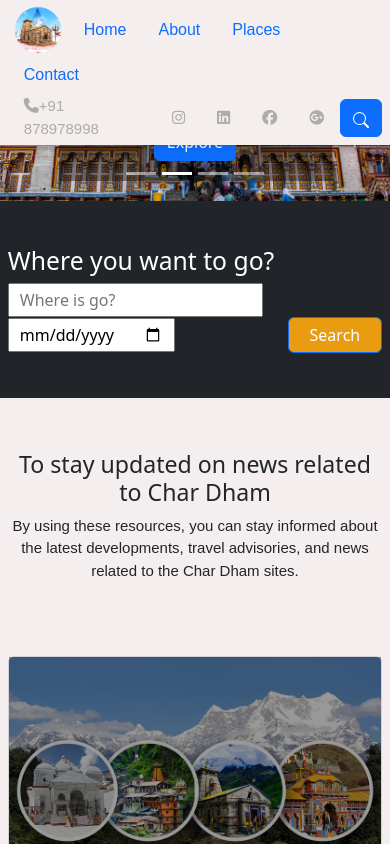
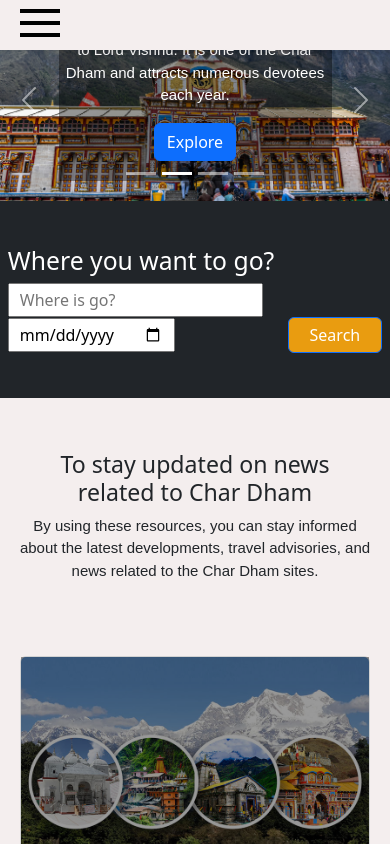
Before and after one commit to Ashokkumar2019/chardham, a React (Vite) app: page / in a window 390 px wide. Shown: the top 844 px of the page. Built offline with nearby package versions, Linux system fonts and the light colour scheme.

Commit message:
update responsive and link

```diff
--- a/src/Lastvisit.jsx
+++ b/src/Lastvisit.jsx
@@ -1,6 +1,7 @@
 import React from 'react'
 import data from './jsondata/Visit.json'
-import { Container, Row, Col, Card, Button } from 'react-bootstrap';
+import { Container, Row, Col, Card } from 'react-bootstrap';
+import { Link } from 'react-router-dom';
 
 export default function Lastvisit() {
   return (
@@ -16,7 +17,7 @@ export default function Lastvisit() {
             <Card.Body>
               <Card.Title>{item.title}</Card.Title>
               <Card.Text>{item.description}</Card.Text>
-              <Button variant="primary" href={item.url}>Learn More</Button>
+              <Link to={item.URL}>Learn More</Link>
             </Card.Body>
           </Card>
         </Col>
--- a/src/Nav.css
+++ b/src/Nav.css
@@ -4,7 +4,7 @@
 .navbars{background-color: #f4eeee;}
 .sublink{position: relative; display: block;}
 .sublinkul{
-    position: absolute;
+    position: fixed;
     list-style-type: none;
     background-color:#f4eeee ;
     z-index: 99;
@@ -14,3 +14,40 @@
 .sublink:hover .sublinkul{
     display: block;
 }
+.mob-nav{
+    flex-wrap: wrap;
+}
+.navicon{
+    display: none;
+    cursor: pointer;
+}
+
+@media only screen and (max-width: 768px) {
+
+    .mob-nav.hide {
+        display: none;
+      }
+      .navicon {
+        display: block;
+      }
+      .mob-nav .nav{
+        display: grid;
+        padding-top: 5px;
+      }
+      .mob-nav .grid-mob{
+        display: grid;
+        padding-top: 5px;
+      }
+      .rowmob{
+        display: grid !important;
+        align-items: start !important;
+        grid-template-columns: 1fr 1fr;
+        overflow: hidden;
+      }
+      /* .sublinkul{
+        position: relative;
+      } */
+
+
+
+}
--- a/src/Navi.jsx
+++ b/src/Navi.jsx
@@ -1,4 +1,4 @@
-import React from 'react';
+import React, { useState } from 'react';
 import { Link } from 'react-router-dom';
 import './Nav.css';
 import Container from 'react-bootstrap/Container';
@@ -9,11 +9,32 @@ import '@fortawesome/fontawesome-free/css/all.min.css';
 import { BsSearch } from 'react-icons/bs';
 
 export default function Navi() {
+
+  const [isNavVisible, setIsNavVisible] = useState(false);
+
+
+
+  const toggleNav = () => {
+    setIsNavVisible(!isNavVisible);
+  };
+
+
   return (
     <div className="navbars">
       <Container>
-            <Row>
-                <Col xs={12} md={6}>
+        <Row className='rowmob'>
+
+          <Col xs={6} md={6}>
+            <div className="navicon" onClick={toggleNav}>
+              <svg xmlns="http://www.w3.org/2000/svg" viewBox="0 0 100 80" width="40" height="40">
+                <rect width="100" height="10"></rect>
+                <rect y="30" width="100" height="10"></rect>
+                <rect y="60" width="100" height="10"></rect>
+              </svg>
+            </div>
+
+
+            <div className={`mob-nav ${isNavVisible ? 'show' : 'hide'}`}>
               <Nav activeKey="/home" onSelect={(selectedKey) => alert(`selected ${selectedKey}`)}>
                 <Nav.Item>
                   <img src="./logo.png" alt="" className="m_logo" />
@@ -27,28 +48,28 @@ export default function Navi() {
                 <Nav.Item>
                   <Link className="nav-link sublink" to="#">Places
                     <ul className='sublinkul'>
-                                <li>
-                                    <Link className="nav-link" to="/Badrinath">Badrinath</Link>
-                                </li>
-                                <li>
-                                    <Link className="nav-link" to="/Kedarnath">Kedarnath</Link>
-                                </li>
-                                <li>
-                                    <Link className="nav-link" to="/Gangotri">Gangotri</Link>
-                                </li>
-                                <li>
-                                    <Link className="nav-link" to="/Yamunotri">Yamunotri</Link>
-                                </li>
-                            </ul></Link>
+                      <li><Link className="nav-link" to="/Badrinath">Badrinath</Link></li>
+                      <li><Link className="nav-link" to="/Kedarnath">Kedarnath</Link></li>
+                      <li><Link className="nav-link" to="/Gangotri">Gangotri</Link></li>
+                      <li><Link className="nav-link" to="/Yamunotri">Yamunotri</Link></li>
+                    </ul>
+                  </Link>
                 </Nav.Item>
                 <Nav.Item>
                   <Link className="nav-link" to="/contact">Contact</Link>
                 </Nav.Item>
               </Nav>
+            </div>
           </Col>
-                <Col xs={12} md={6}>
-                    <div className="d-flex justify-content-between float-end align-items-center">
-                        <a href="tel:+1029384756" className="mx-3" style={{textDecoration:'none'}}>
+
+
+          <Col xs={6} md={6} >
+
+
+
+            <div className={`mob-nav ${isNavVisible ? 'show' : 'hide'}`}>
+              <div className="grid-mob justify-content-between float-end align-items-center">
+                <a href="tel:+1029384756" className="mx-3" style={{ textDecoration: 'none' }}>
                   <i className="fas fa-phone" style={{ fontSize: '1em', color: '#aeabab' }}></i>
                   <span style={{ fontSize: '1em', color: '#aeabab' }}>+91 878978998</span>
                 </a>
@@ -68,6 +89,7 @@ export default function Navi() {
                   <BsSearch />
                 </a>
               </div>
+            </div>
           </Col>
         </Row>
       </Container>
--- a/src/Newscard.jsx
+++ b/src/Newscard.jsx
@@ -1,6 +1,7 @@
-import React from 'react'
-import data from './jsondata/Contantcard.json'
-import { Container, Row, Col, Card, Button } from 'react-bootstrap';
+import React from 'react';
+import data from './jsondata/Contantcard.json';
+import { Container, Row, Col, Card } from 'react-bootstrap';
+import { Link } from 'react-router-dom'; // Make sure to import Link from react-router-dom
 
 export default function Newscard() {
   return (
@@ -14,12 +15,13 @@ export default function Newscard() {
               <Card.Body>
                 <Card.Title>{item.title}</Card.Title>
                 <Card.Text>{item.description}</Card.Text>
-              <Button variant="primary" href={item.url}>Learn More</Button>
+                <Link to={item.URL}>Learn More</Link>
+
               </Card.Body>
             </Card>
           </Col>
         ))}
       </Row>
     </Container>
-  )
+  );
 }
--- a/src/index.css
+++ b/src/index.css
@@ -1,4 +1,5 @@
 *{padding: 0; margin: 0;}
+.row{margin: 0px;}
 p, a{
     font-family: "Rubik", sans-serif;
     font-size: 15px;
@@ -70,6 +71,7 @@ button.btn {
   left: 0;
   width: 100%;
   z-index: 99;
+  overflow: hidden;
   box-shadow: 0 4px 6px rgba(0, 0, 0, 0.1);
 }
 .card{position: relative;}
--- a/src/jsondata/Contantcard.json
+++ b/src/jsondata/Contantcard.json
@@ -3,72 +3,72 @@
       "title": "Kedarnath",
       "description": "A revered Hindu temple dedicated to Lord Shiva, located in the Indian state of Uttarakhand.",
       "imagePath": "./src/assets/card/cc1.jpg",
-      "URL": "https://www.google.com"
+      "URL": "/Kedarnath"
     },
     {
       "title": "Badrinath",
       "description": "A prominent pilgrimage site in Uttarakhand, dedicated to Lord Vishnu, known for its scenic beauty and spiritual significance.",
       "imagePath": "./src/assets/card/cc2.jpg",
-      "URL": "https://www.google.com"
+      "URL": "/Badrinath"
     },
     {
       "title": "Gangotri",
       "description": "The source of the Ganges River, a sacred place in Uttarakhand where pilgrims come to bathe in the holy river.",
       "imagePath": "./src/assets/card/cc3.jpg",
-      "URL": "https://www.google.com"
+      "URL": "/Gangotri"
     },
     {
       "title": "Yamunotri",
       "description": "The source of the Yamuna River, another important pilgrimage site in Uttarakhand, famous for its hot springs.",
       "imagePath": "./src/assets/card/cc4.jpg",
-      "URL": "https://www.google.com"
+      "URL": "/Yamunotri"
     },
     {
       "title": "Kedarnath Temple",
       "description": "The ancient temple dedicated to Lord Shiva, located in the Kedarnath region, is an essential part of the Char Dham pilgrimage.",
       "imagePath": "./src/assets/card/cc5.jpg",
-      "URL": "https://www.google.com"
+      "URL": "/Kedarnath"
     },
     {
       "title": "Badrinath Temple",
       "description": "A sacred temple dedicated to Lord Vishnu, situated in the Badrinath region, known for its intricate carvings and religious significance.",
       "imagePath": "./src/assets/card/cc6.jpg",
-      "URL": "https://www.google.com"
+      "URL": "/Badrinath"
     },
     {
       "title": "Gangotri Temple",
       "description": "The temple dedicated to Goddess Ganga, located at the source of the Ganges River, attracting thousands of devotees every year.",
       "imagePath": "./src/assets/card/cc7.jpg",
-      "URL": "https://www.google.com"
+      "URL": "/Gangotri"
     },
     {
       "title": "Yamunotri Temple",
       "description": "The temple dedicated to Goddess Yamuna, located at the source of the Yamuna River, known for its sacred thermal springs.",
       "imagePath": "./src/assets/card/cc8.jpg",
-      "URL": "https://www.google.com"
+      "URL": "/Yamunotri"
     },
     {
       "title": "Kedarnath Trek",
       "description": "A challenging trek that takes pilgrims through beautiful landscapes to reach the Kedarnath temple, surrounded by snow-capped peaks.",
       "imagePath": "./src/assets/card/cc9.jpg",
-      "URL": "https://www.google.com"
+      "URL": "/Kedarnath"
     },
     {
       "title": "Badrinath Yatra",
       "description": "The pilgrimage journey to Badrinath, known for its spiritual significance and the scenic beauty of the surrounding mountains.",
       "imagePath": "./src/assets/card/cc10.jpg",
-      "URL": "https://www.google.com"
+      "URL": "/Badrinath"
     },
     {
       "title": "Gangotri Yatra",
       "description": "The pilgrimage to Gangotri, where devotees come to pay homage to Goddess Ganga and bathe in the holy river.",
       "imagePath": "./src/assets/card/cc11.jpg",
-      "URL": "https://www.google.com"
+      "URL": "/Gangotri"
     },
     {
       "title": "Yamunotri Yatra",
       "description": "The pilgrimage to Yamunotri, featuring a visit to the sacred temple and the thermal springs located at the source of the Yamuna River.",
       "imagePath": "./src/assets/card/cc12.jpg",
-      "URL": "https://www.google.com"
+      "URL": "/Yamunotri"
     }
   ]
--- a/src/jsondata/Visit.json
+++ b/src/jsondata/Visit.json
@@ -3,24 +3,24 @@
       "title": "Kedarnath",
       "description": "A revered Hindu temple dedicated to Lord Shiva, located in the Indian state of Uttarakhand.",
       "imagePath": "./src/assets/card/cc1.jpg",
-      "URL": "https://www.google.com"
+      "URL": "/Kedarnath"
     },
     {
       "title": "Badrinath",
       "description": "A prominent pilgrimage site in Uttarakhand, dedicated to Lord Vishnu, known for its scenic beauty and spiritual significance.",
       "imagePath": "./src/assets/card/cc2.jpg",
-      "URL": "https://www.google.com"
+      "URL": "/Badrinath"
     },
     {
       "title": "Gangotri",
       "description": "The source of the Ganges River, a sacred place in Uttarakhand where pilgrims come to bathe in the holy river.",
       "imagePath": "./src/assets/card/cc3.jpg",
-      "URL": "https://www.google.com"
+      "URL": "/Gangotri"
     },
     {
       "title": "Yamunotri",
       "description": "The source of the Yamuna River, another important pilgrimage site in Uttarakhand, famous for its hot springs.",
       "imagePath": "./src/assets/card/cc4.jpg",
-      "URL": "https://www.google.com"
+      "URL": "/Yamunotri"
     }
 ]
```
Lines whose indentation alone changed are shown as unchanged.
